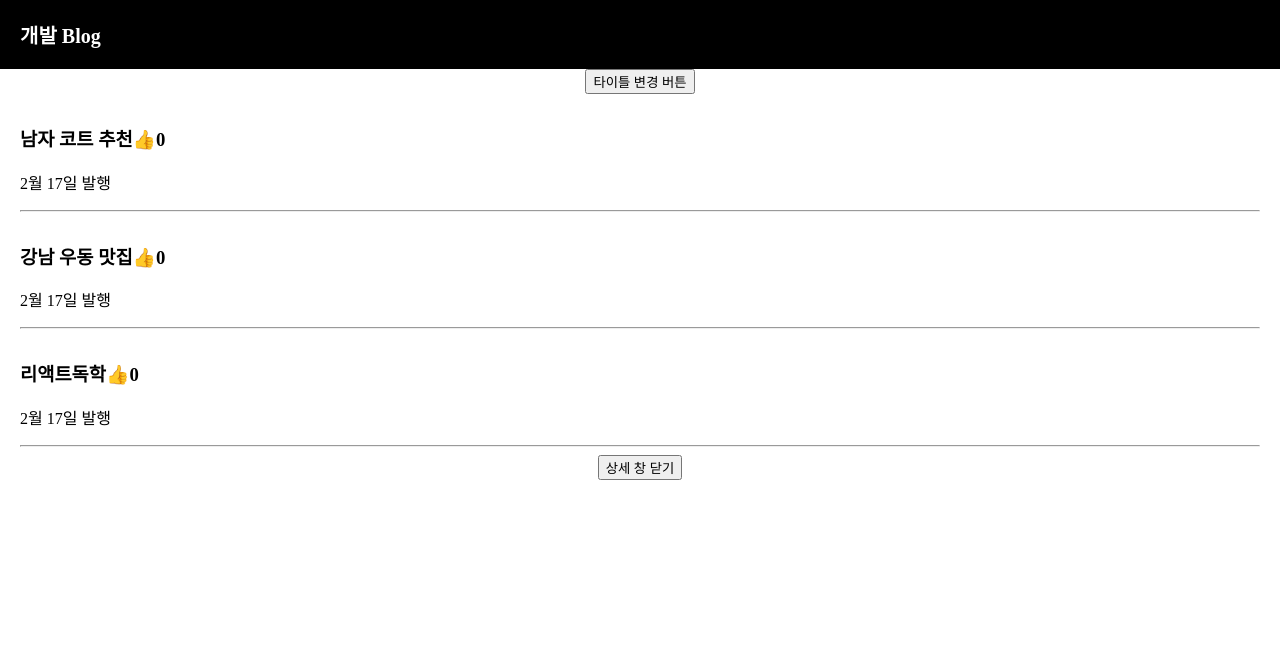
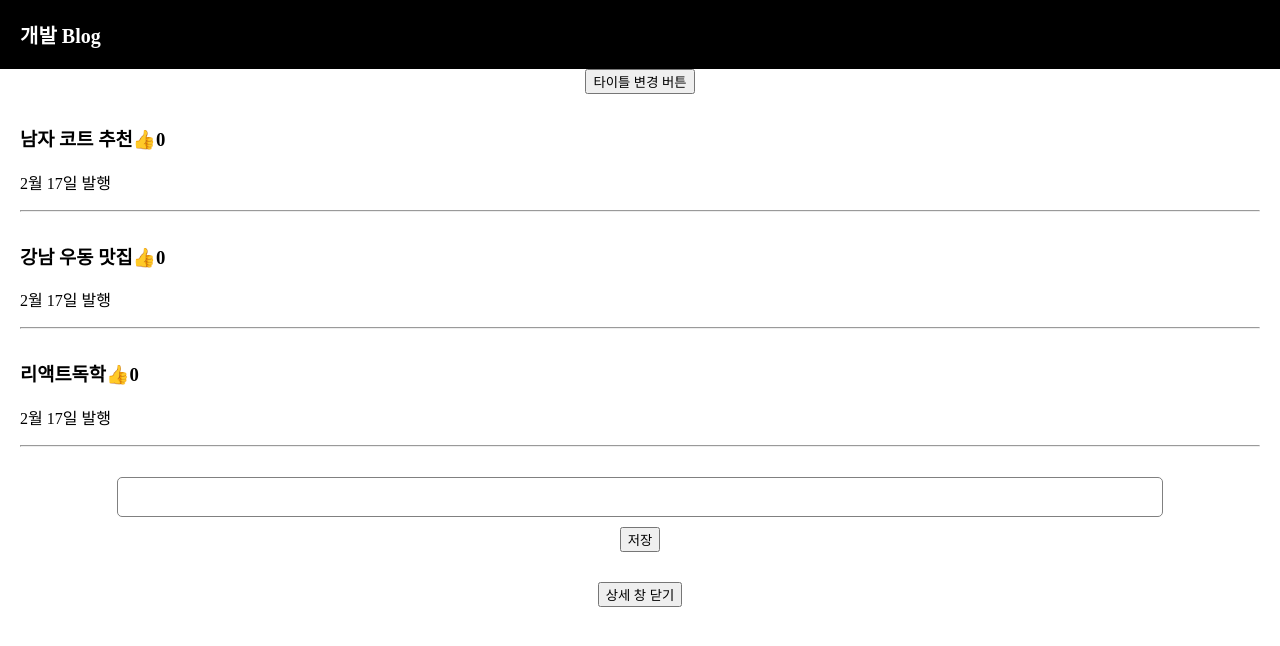
Before and after one commit to kleg26315/ReactPractice, a React (Create React App) app: page / in a window 1280 px wide. Shown: the top 646 px of the page. Built offline with nearby package versions, Linux system fonts and the light colour scheme.

Commit message:
리액트 input 처리

```diff
--- a/src/App.css
+++ b/src/App.css
@@ -10,6 +10,23 @@ body {
   margin-top: 20px;
   padding: 20px;
   background: #eee;
+}
+
+.publish {
+  margin-top : 30px;
+  margin-bottom : 30px;
+}
+.publish input {
+  padding : 10px;
+  font-size : 16px;
+  border-radius : 5px;
+  width : 80%;
+  border : 1px solid grey;
+}
+.publish button {
+  display : block;
+  margin : auto;
+  margin-top : 10px;
 }
 
 .black-nav{
--- a/src/App.js
+++ b/src/App.js
@@ -11,6 +11,7 @@ function App() {
   let [cnt, setCnt] = useState(0);
   let [modal, setModal] = useState(false);
   let [bNo, setBNo] = useState(0);
+  let [szInput, setSzInput] = useState('');
 
   let posts = '강남 고기 맛집';
 
@@ -64,7 +65,8 @@ function App() {
         */
         title.map(function(a, i){
           return (
-            <div className="list">
+            // map 반복문으로 돌린 HTML에는 key={}가 필요함
+            <div className="list" key={i}>
               <h3 onClick={ () => { modal ==  false ? setModal(!modal) : null;  setBNo(i); }}>
                 {a}
                 <span onClick={ ()=>{
@@ -81,6 +83,19 @@ function App() {
           )
         })
       }
+
+      <div className="publish">
+        <input id="addPost" onChange={ (e)=>{ setSzInput(e.target.value); } }/>
+        <button onClick={ ()=> {
+          var newArray = [...title];
+          newArray.push(szInput);
+          setTitle(newArray);
+
+          var newUpArray = [...up];
+          newUpArray.push(0);
+          setUp(newUpArray);
+        } }>저장</button>
+      </div>
 
       <button onClick={ ()=>{ setModal(modal=false);} }> 상세 창 닫기 </button>
 
```
